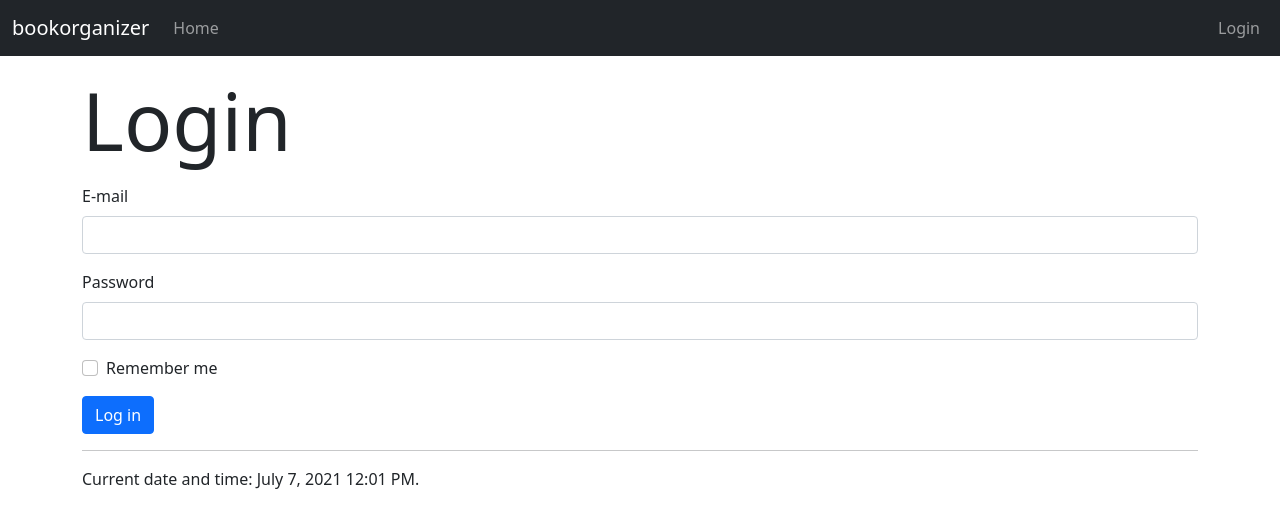
After one commit to matbocz/bookorganizer, a Flask app: page /auth/login in a window 1280 px wide. The commit adds this page. Shown: the top 528 px of the page. Run offline with Flask 2, Linux system fonts and the light colour scheme; some libraries are stand-ins or nearby versions.

Commit message:
Create user login system

```diff
--- /dev/null
+++ b/app/auth/__init__.py
@@ -0,0 +1,5 @@
+from flask import Blueprint
+
+auth = Blueprint('auth', __name__)
+
+from . import views
--- /dev/null
+++ b/app/auth/forms.py
@@ -0,0 +1,10 @@
+from flask_wtf import FlaskForm
+from wtforms import StringField, PasswordField, BooleanField, SubmitField
+from wtforms.validators import DataRequired, Length, Email
+
+
+class LoginForm(FlaskForm):
+    email = StringField('E-mail', validators=[DataRequired(), Length(1, 64), Email()])
+    password = PasswordField('Password', validators=[DataRequired()])
+    remember_me = BooleanField('Remember me')
+    submit = SubmitField('Log in')
--- /dev/null
+++ b/app/auth/views.py
@@ -0,0 +1,29 @@
+from flask import render_template, request, url_for, redirect, flash
+from flask_login import login_user, login_required, logout_user
+
+from . import auth
+from .forms import LoginForm
+from ..models import User
+
+
+@auth.route('/login', methods=['GET', 'POST'])
+def login():
+    form = LoginForm()
+    if form.validate_on_submit():
+        user = User.query.filter_by(email=form.email.data).first()
+        if user is not None and user.verify_password(form.password.data):
+            login_user(user=user, remember=form.remember_me.data)
+            next = request.args.get('next')
+            if next is None or not next.startswith('/'):
+                next = url_for('main.index')
+            return redirect(next)
+        flash('Invalid username or password.')
+    return render_template('auth/login.html', form=form)
+
+
+@auth.route('/logout')
+@login_required
+def logout():
+    logout_user()
+    flash('You have been logged out.')
+    return redirect(url_for('main.index'))
--- /dev/null
+++ b/app/templates/auth/login.html
@@ -0,0 +1,29 @@
+{% extends "base.html" %}
+
+{% block title %}Bookorganizer - Login page{% endblock %}
+
+{% block content %}
+<h1 class="display-1 mb-3">Login</h1>
+
+<form method="post">
+    {{ form.csrf_token }}
+
+    <!-- E-mail -->
+    <div class="mb-3">
+        {{ form.email.label(class='form-label') }} {{ form.email(class='form-control') }}
+    </div>
+
+    <!-- Password -->
+    <div class="mb-3">
+        {{ form.password.label(class='form-label') }} {{ form.password(class='form-control') }}
+    </div>
+
+    <!-- Remember me -->
+    <div class="mb-3 form-check">
+        {{ form.remember_me.label(class='form-check-label') }} {{ form.remember_me(class='form-check-input') }}
+    </div>
+
+    <!-- Submit button -->
+    {{ form.submit(class='btn btn-primary') }}
+</form>
+{% endblock %}
--- a/app/templates/base.html
+++ b/app/templates/base.html
@@ -25,10 +25,21 @@
             <span class="navbar-toggler-icon"></span>
         </button>
         <div class="collapse navbar-collapse" id="navbarNav">
-            <ul class="navbar-nav">
+            <ul class="navbar-nav me-auto">
                 <li class="nav-item">
                     <a class="nav-link" href={{ url_for('main.index') }}>Home</a>
                 </li>
+            </ul>
+            <ul class="navbar-nav">
+                {% if current_user.is_authenticated %}
+                <li class="nav-item">
+                    <a class="nav-link" href={{ url_for('auth.logout') }}>Logout</a>
+                </li>
+                {% else %}
+                <li class="nav-item">
+                    <a class="nav-link" href={{ url_for('auth.login') }}>Login</a>
+                </li>
+                {% endif %}
             </ul>
         </div>
     </div>
```
Also changed, not shown: app/__init__.py (+9 -1 lines), app/templates/index.html (+9 -15 lines).
